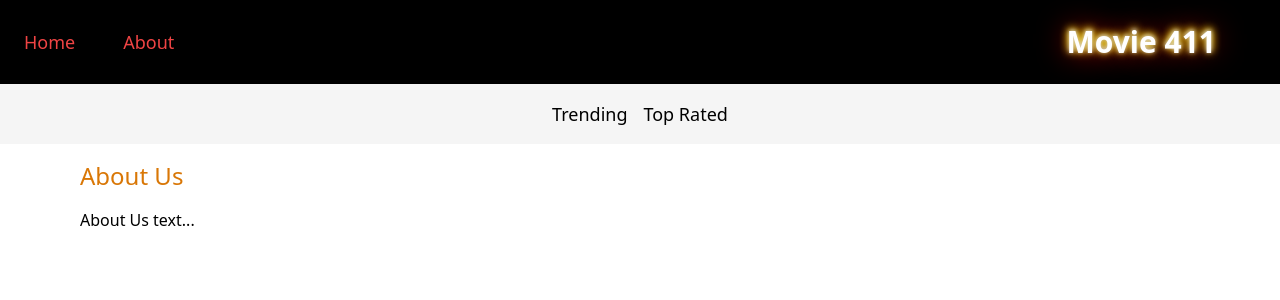
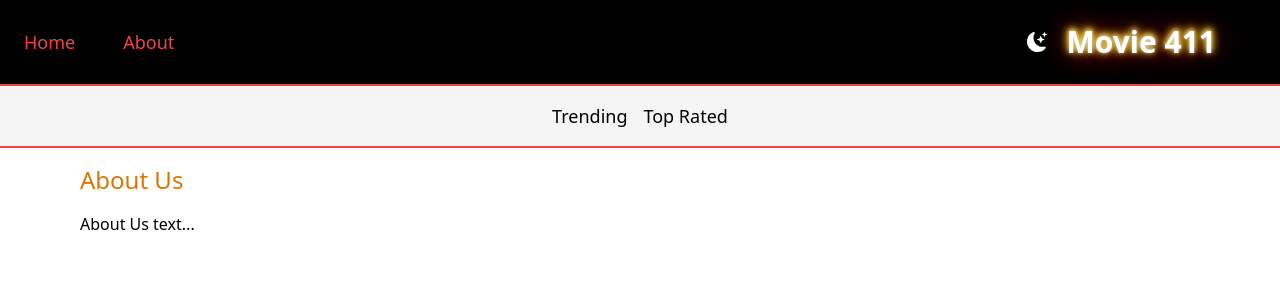
Before and after one commit to berkanserbes/movie411, a Next.js app: page /about in a window 1280 px wide. Shown: the top 300 px of the page. Built offline with nearby package versions, Linux system fonts and the light colour scheme.

Commit message:
Dark mode added

```diff
--- /dev/null
+++ b/src/app/Providers.js
@@ -0,0 +1,14 @@
+"use client";
+import { ThemeProvider } from "next-themes";
+
+const Providers = ({ children }) => {
+  return (
+    <ThemeProvider enableSystem={true} attribute="class">
+      <div className="dark:text-white dark:bg-black text-black transition-colors duration-300 min-h-screen select-none z-10">
+        {children}
+      </div>
+    </ThemeProvider>
+  );
+};
+
+export default Providers;
--- a/src/app/layout.js
+++ b/src/app/layout.js
@@ -1,6 +1,7 @@
 import "./globals.css";
 import Header from "@/components/Header";
 import Navbar from "@/components/Navbar";
+import Providers from "@/app/Providers";
 
 export const metadata = {
   title: "Movie 411",
@@ -9,11 +10,13 @@ export const metadata = {
 
 export default function RootLayout({ children }) {
   return (
-    <html lang="en">
+    <html lang="en" suppressHydrationWarning>
       <body>
-        <Header />
-        <Navbar />
-        <main>{children}</main>
+        <Providers>
+          <Header />
+          <Navbar />
+          <main>{children}</main>
+        </Providers>
       </body>
     </html>
   );
--- /dev/null
+++ b/src/components/DarkMode.jsx
@@ -0,0 +1,32 @@
+"use client";
+
+import React, { useState, useEffect } from "react";
+import { BsMoonStarsFill } from "react-icons/bs";
+import { MdLightMode } from "react-icons/md";
+import { useTheme } from "next-themes";
+
+const DarkMode = () => {
+  const { systemTheme, theme, setTheme } = useTheme();
+  const [mount, setMount] = useState(false);
+  const currentTheme = theme === "system" ? systemTheme : theme;
+
+  useEffect(() => setMount(true), []);
+
+  return (
+    <>
+      {mount && currentTheme === "dark" ? (
+        <MdLightMode
+          className="text-xl cursor-pointer hover:text-amber-500"
+          onClick={() => setTheme("light")}
+        />
+      ) : (
+        <BsMoonStarsFill
+          className="text-xl cursor-pointer text-white hover:text-amber-500"
+          onClick={() => setTheme("dark")}
+        />
+      )}
+    </>
+  );
+};
+
+export default DarkMode;
--- a/src/components/Header.jsx
+++ b/src/components/Header.jsx
@@ -2,6 +2,7 @@ import React from "react";
 import MenuItem from "./MenuItem";
 import Link from "next/link";
 import { AiFillHome, AiFillInfoCircle } from "react-icons/ai";
+import DarkMode from "./DarkMode";
 
 const Header = () => {
   return (
@@ -12,6 +13,7 @@ const Header = () => {
       </div>
 
       <div className="flex items-center space-x-5">
+        <DarkMode />
         <Link href="/">
           <h2 className="text-2xl font-bold lg:text-3xl pe-3 lg:pe-16 brand-text">
             Movie 411
--- a/src/components/Navbar.jsx
+++ b/src/components/Navbar.jsx
@@ -4,7 +4,7 @@ import NavbarItem from "./NavbarItem";
 
 const Navbar = () => {
   return (
-    <div className="flex justify-center bg-neutral-100 lg:text-lg p-4 w-screen ">
+    <div className="flex justify-center dark:bg-black border-y-2 border-y-red-500 dark:border-y-white bg-neutral-100 lg:text-lg p-4 w-screen ">
       <NavbarItem title={"Trending"} param="fetchTrending" />
       <NavbarItem title={"Top Rated"} param="fetchTopRated" />
     </div>
--- a/src/components/NavbarItem.jsx
+++ b/src/components/NavbarItem.jsx
@@ -10,9 +10,9 @@ const NavbarItem = ({ title, param }) => {
     <div>
       <Link
         href={`/?genre=${param}`}
-        className={`hover:text-gray-700 p-2 ${
+        className={`hover:text-orange-400 p-2 ${
           genre === param &&
-          "underline underline-offset-8 decoration-2 decoration-amber-600 text-amber-800 rounded-lg"
+          "underline underline-offset-8 decoration-2 decoration-amber-600 text-amber-800 dark:text-orange-400 rounded-lg"
         }`}
       >
         {title}
```
